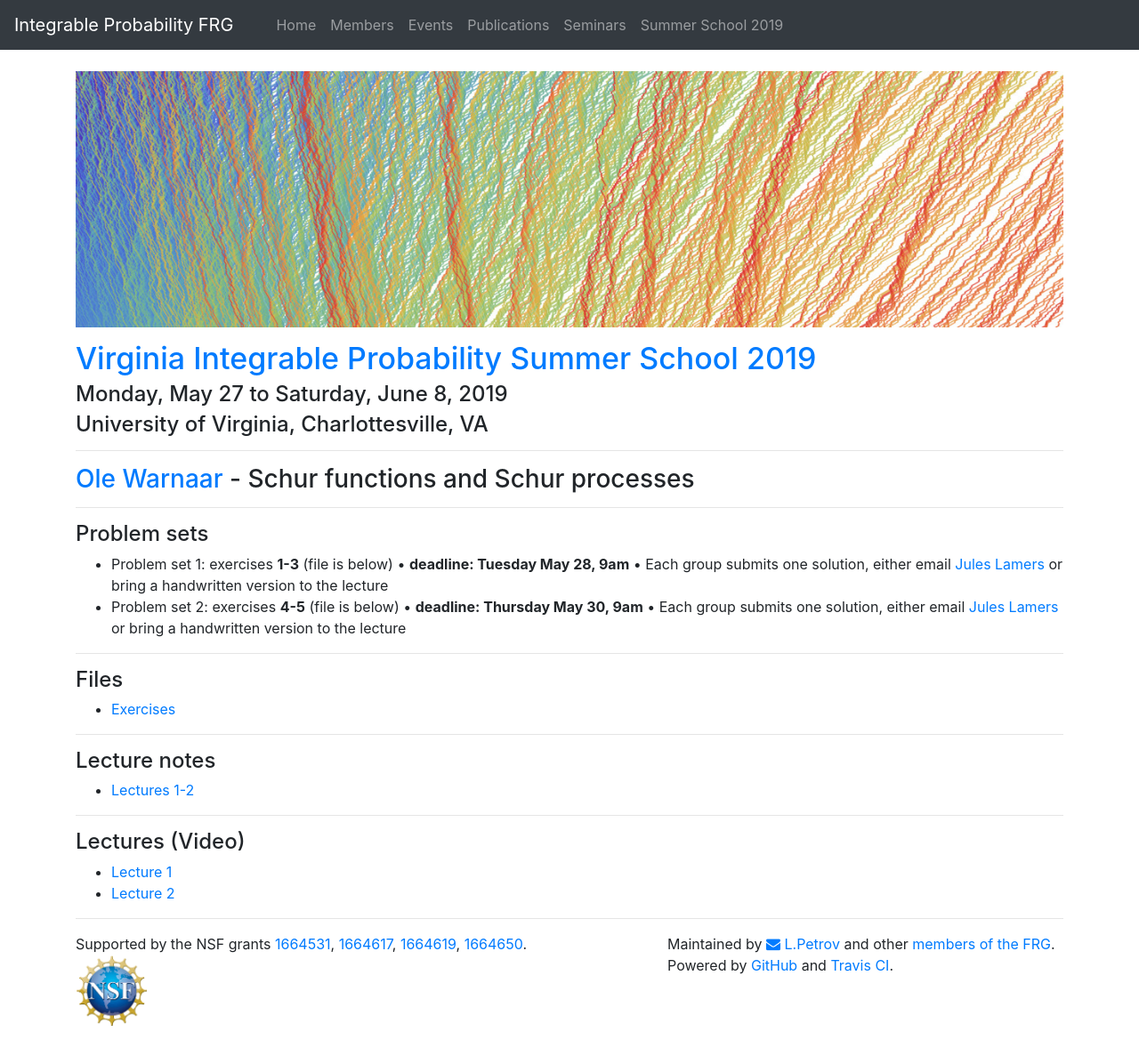
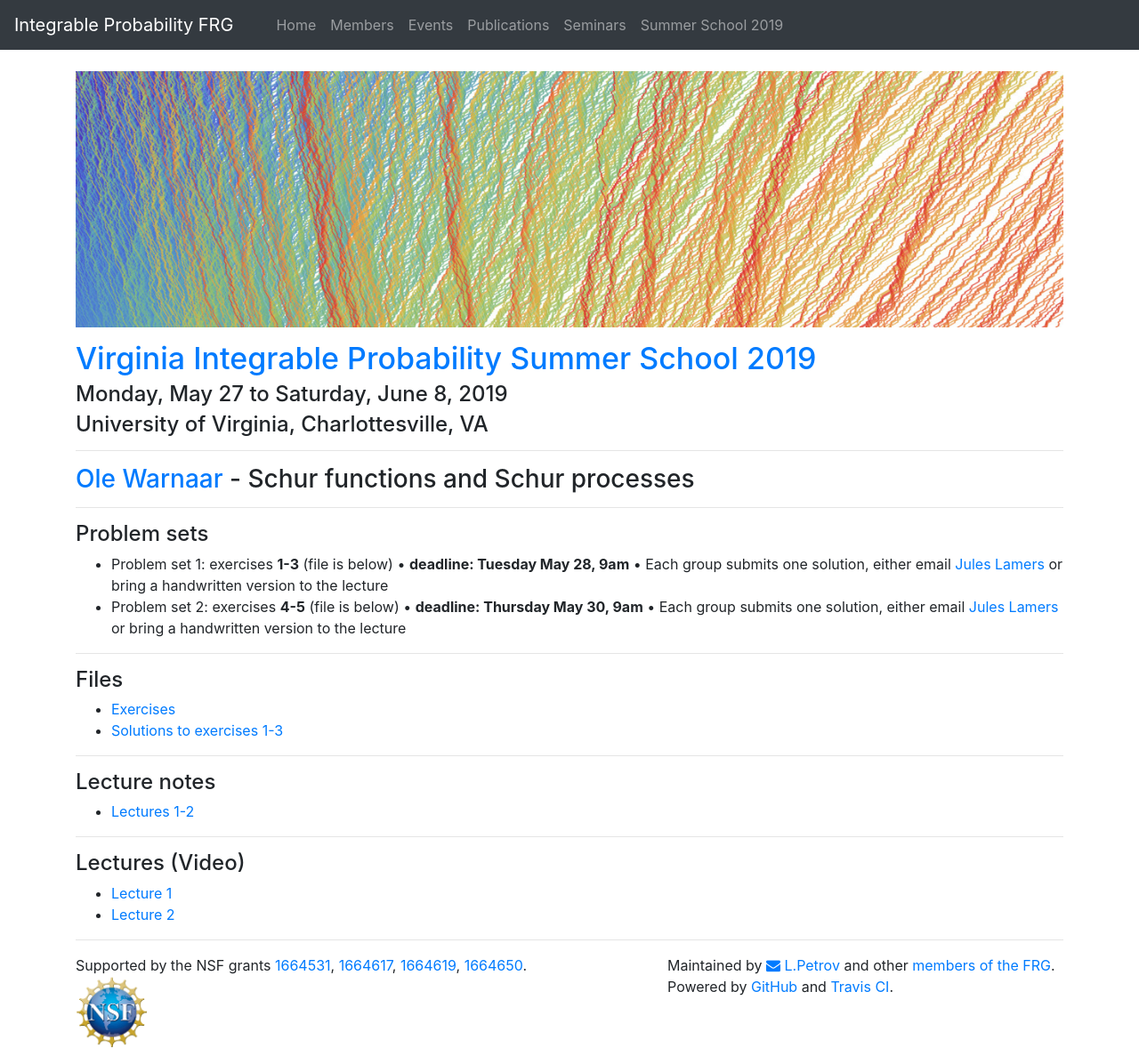
Before and after one commit to int-prob/int-prob-code, a Jekyll site: the page built from vipss2019/warnaar.md, in a window 1280 px wide. Shown: the whole page at 89% size. Built offline with Jekyll 4.4.1, drawn with Linux system fonts in a browser that asks for light colours; nearby versions of some CDN libraries; before the commit the page ends 1154 px from its top, so only the background shows below that.

Commit message:
add solutions of warnaar

```diff
--- a/vipss2019/warnaar.md
+++ b/vipss2019/warnaar.md
@@ -29,6 +29,7 @@ permalink: /vipss2019/warnaar/
 ### Files
 
 - [Exercises]({{site.url}}/vipss2019/warnaar/exercises_on_symmetric_functions.pdf)
+- [Solutions to exercises 1-3]({{site.url}}/vipss2019/warnaar/Solutions_1-3.pdf)
 
 ---
 
```
Also changed, not shown: 1 other file.
